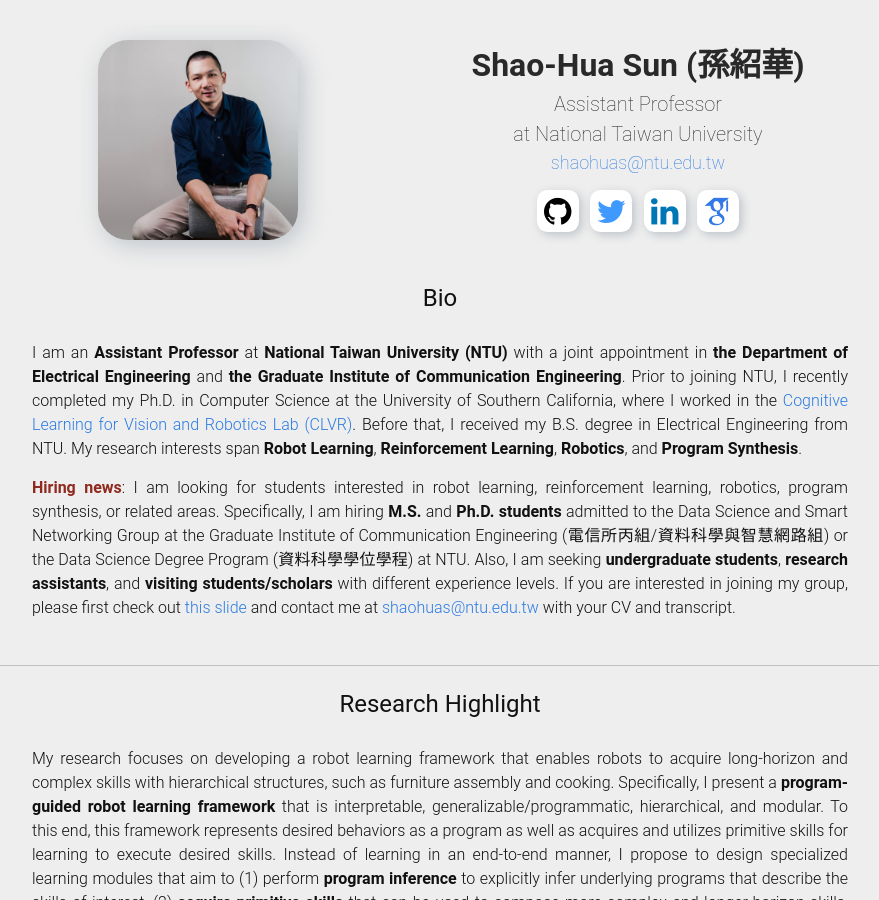
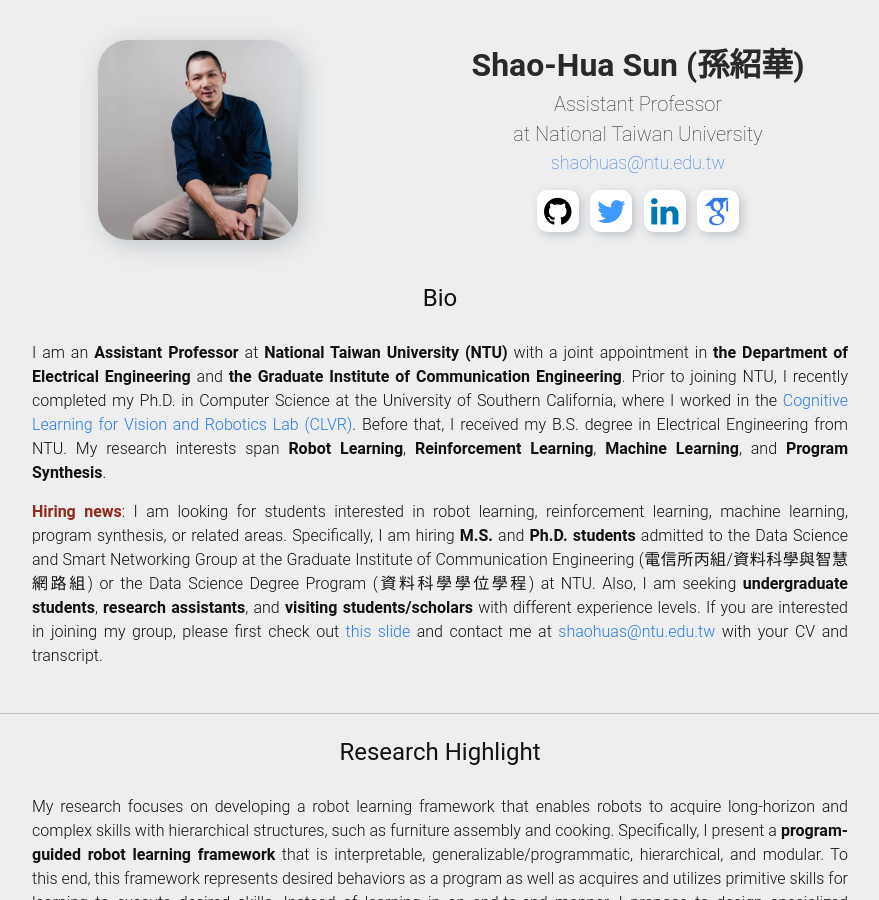
Before and after one commit to shaohua0116/shaohua0116.github.io, a Jekyll site: the page built from index.html, in a window 1280 px wide and 900 px high. Shown: the whole window, without its empty margins (200-1079 px from the left). Built offline with Jekyll 4.4.1, drawn with Linux system fonts in a browser that asks for light colours; some web fonts are replaced.

Commit message:
update research interests

```diff
--- a/_data/bio.yml
+++ b/_data/bio.yml
@@ -10,12 +10,12 @@ normal:
   date:     "June 2017"
   title:    ""
   content:
-    me: "I am an <strong>Assistant Professor</strong> at <strong>National Taiwan University (NTU)</strong> with a joint appointment in <strong>the Department of Electrical Engineering</strong> and <strong>the Graduate Institute of Communication Engineering</strong>. Prior to joining NTU, I recently completed my Ph.D. in Computer Science at the University of Southern California, where I worked in the <a href='http://clvrai.com/' target='_blank'>Cognitive Learning for Vision and Robotics Lab (CLVR)</a>. Before that, I received my B.S. degree in Electrical Engineering from NTU. My research interests span <strong>Robot Learning</strong>, <strong>Reinforcement Learning</strong>, <strong>Robotics</strong>, and <strong>Program Synthesis</strong>."
-    hiring: "<p><span style='color: #902a1f;'><strong>Hiring news</strong></span>: I am looking for students interested in robot learning, reinforcement learning, robotics, program synthesis, or related areas. Specifically, I am hiring <strong>M.S.</strong> and <strong>Ph.D. students</strong> admitted to the Data Science and Smart Networking Group at the Graduate Institute of Communication Engineering (電信所丙組/資料科學與智慧網路組) or the Data Science Degree Program (資料科學學位學程) at NTU. Also, I am seeking <strong>undergraduate students</strong>, <strong>research assistants</strong>, and <strong>visiting students/scholars</strong> with different experience levels.
+    me: "I am an <strong>Assistant Professor</strong> at <strong>National Taiwan University (NTU)</strong> with a joint appointment in <strong>the Department of Electrical Engineering</strong> and <strong>the Graduate Institute of Communication Engineering</strong>. Prior to joining NTU, I recently completed my Ph.D. in Computer Science at the University of Southern California, where I worked in the <a href='http://clvrai.com/' target='_blank'>Cognitive Learning for Vision and Robotics Lab (CLVR)</a>. Before that, I received my B.S. degree in Electrical Engineering from NTU. My research interests span <strong>Robot Learning</strong>, <strong>Reinforcement Learning</strong>, <strong>Machine Learning</strong>, and <strong>Program Synthesis</strong>."
+    hiring: "<p><span style='color: #902a1f;'><strong>Hiring news</strong></span>: I am looking for students interested in robot learning, reinforcement learning, machine learning, program synthesis, or related areas. Specifically, I am hiring <strong>M.S.</strong> and <strong>Ph.D. students</strong> admitted to the Data Science and Smart Networking Group at the Graduate Institute of Communication Engineering (電信所丙組/資料科學與智慧網路組) or the Data Science Degree Program (資料科學學位學程) at NTU. Also, I am seeking <strong>undergraduate students</strong>, <strong>research assistants</strong>, and <strong>visiting students/scholars</strong> with different experience levels.
     If you are interested in joining my group, please first check out <a href='https://drive.google.com/file/d/1INWuY1oYVQvc0ycZi5kjvRuGfGudUU-6/view?usp=share_link' target='_blank'>this slide</a> and contact me at <a href = 'mailto: shaohuas@ntu.edu.tw'>shaohuas@ntu.edu.tw</a> with your CV and transcript.</p>"
 
 visit_lab: "<p>If you are interested in joining my group, you are very welcome to visit my lab at MK-518 (學新館518) to talk to my graduate and undergraduate students to learn about their research topics, my advising style, etc. Note that weekday afternoon usually works best, especially Thursday and Friday afternoons.</p>"
 short:
   date:
   title:  "Shao-Hua Sun"
-  content: "My research interests span over the fields of <strong>Deep Learning</strong>, <strong>Computer Vision</strong>, <strong>Reinforcement Learning</strong>, <strong>Meta-learning</strong>, and <strong>Robotics</strong>.<br><br><br>"
+  content: "My research interests span over the fields of <strong>Robot Learning</strong>, <strong>Reinforcement Learning</strong>, <strong>Machine Learning</strong>, and <strong>Program Synthesis</strong>.<br><br><br>"
```
